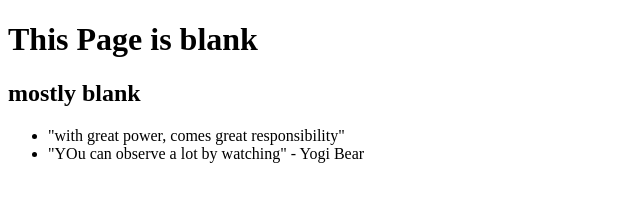
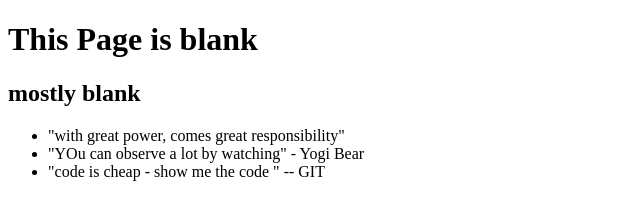
Before and after one commit to RanftlM/0main_opensap_repo, a plain HTML site: page index.html in a window 1280 px wide. Shown: the whole page, without its empty margins (0-640 px from the left). Drawn offline with Linux system fonts and the light colour scheme.

Commit message:
QUote of GIT added

```diff
--- a/index.html
+++ b/index.html
@@ -11,6 +11,7 @@
 		<ul>
 			<li>"with great power, comes great responsibility"</li>
 			<li>"YOu can observe a lot by  watching" - Yogi Bear</li>
+			<li>"code is cheap - show me the code " -- GIT </li>
 		</ul>
 	</body>
 </html>
```
